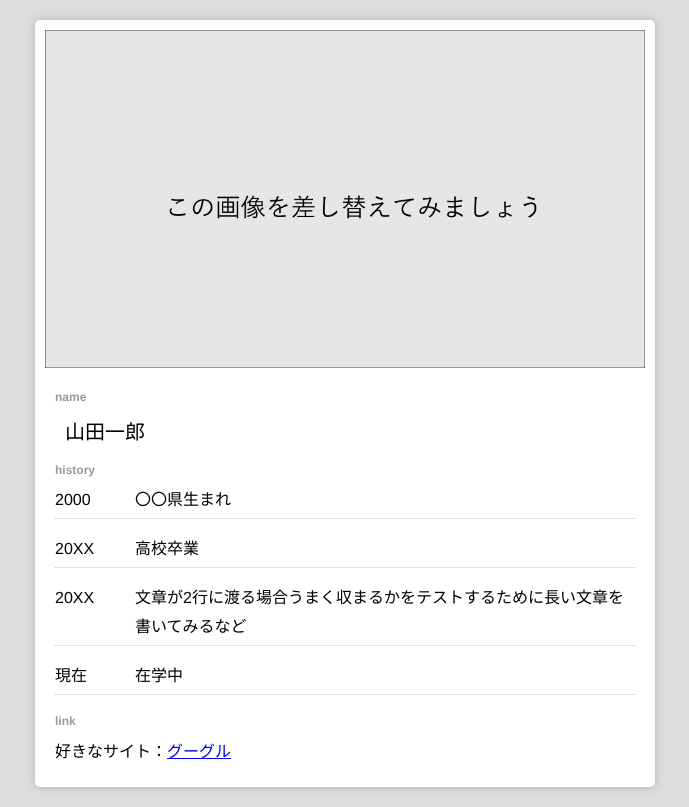
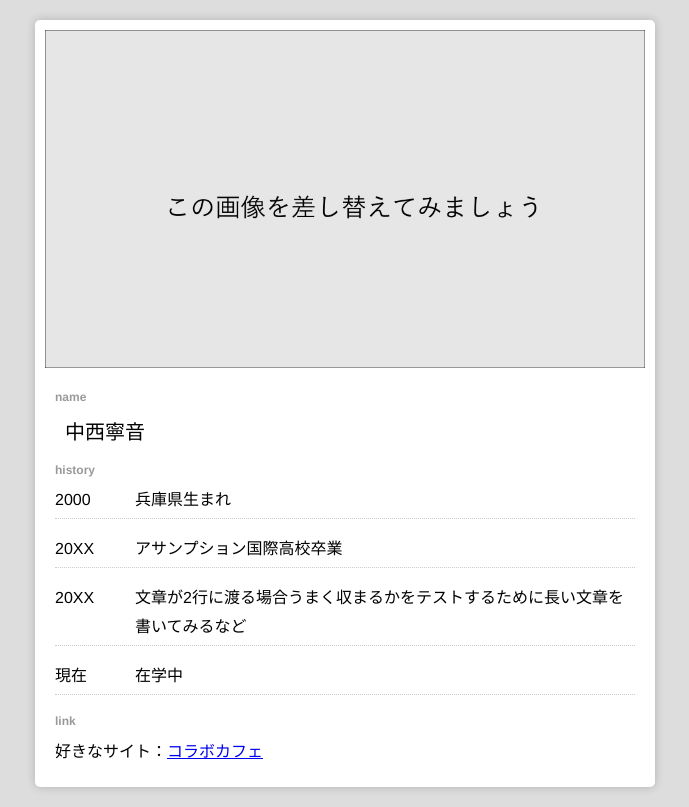
Before and after one commit to KUAD-XtechDesign/simple_page-n-nakanishi-nenndo, a plain HTML site: page index.html in a window 1280 px wide. Shown: the whole page, without its empty margins (295-984 px from the left). Drawn offline with Linux system fonts and the light colour scheme.

Commit message:
Update index.html
・名前の変更
　　山田一郎→中西寧音
・出身地の変更
　　◯◯県生まれ→兵庫県生まれ
・出身校の変更
　　高校卒業
　　→アサンプション国際高校卒業
・好きなサイトの変更
　　グーグル→コラボカフェ
　　　　　　　　（リンク変更済み）

```diff
--- a/index.html
+++ b/index.html
@@ -19,19 +19,19 @@
       <!-- 個人情報なので注意 -->
       <div class="profile">
         <h2 class="title">name</h2>
-        <h1 class="name">山田一郎</h1>
+        <h1 class="name">中西寧音</h1>
 
         <h2 class="title">history</h2>
         <ul class="history_list">
-          <li><div class="year">2000</div><div class="txt">〇〇県生まれ</div></li>
-          <li><div class="year">20XX</div><div class="txt">高校卒業</div></li>
+          <li><div class="year">2000</div><div class="txt">兵庫県生まれ</div></li>
+          <li><div class="year">20XX</div><div class="txt">アサンプション国際高校卒業</div></li>
           <li><div class="year">20XX</div><div class="txt">文章が2行に渡る場合うまく収まるかをテストするために長い文章を書いてみるなど</div></li>
           <li><div class="year">現在</div><div>在学中</div></li>
         </ul>
 
         <h2 class="title">link</h2>
         <div>
-          好きなサイト：<a href="https://google.com" target="_blank">グーグル</a>
+          好きなサイト：<a href="https://collabo-cafe.com/" target="_blank">コラボカフェ</a>
         </div>
 
       </div>
```
